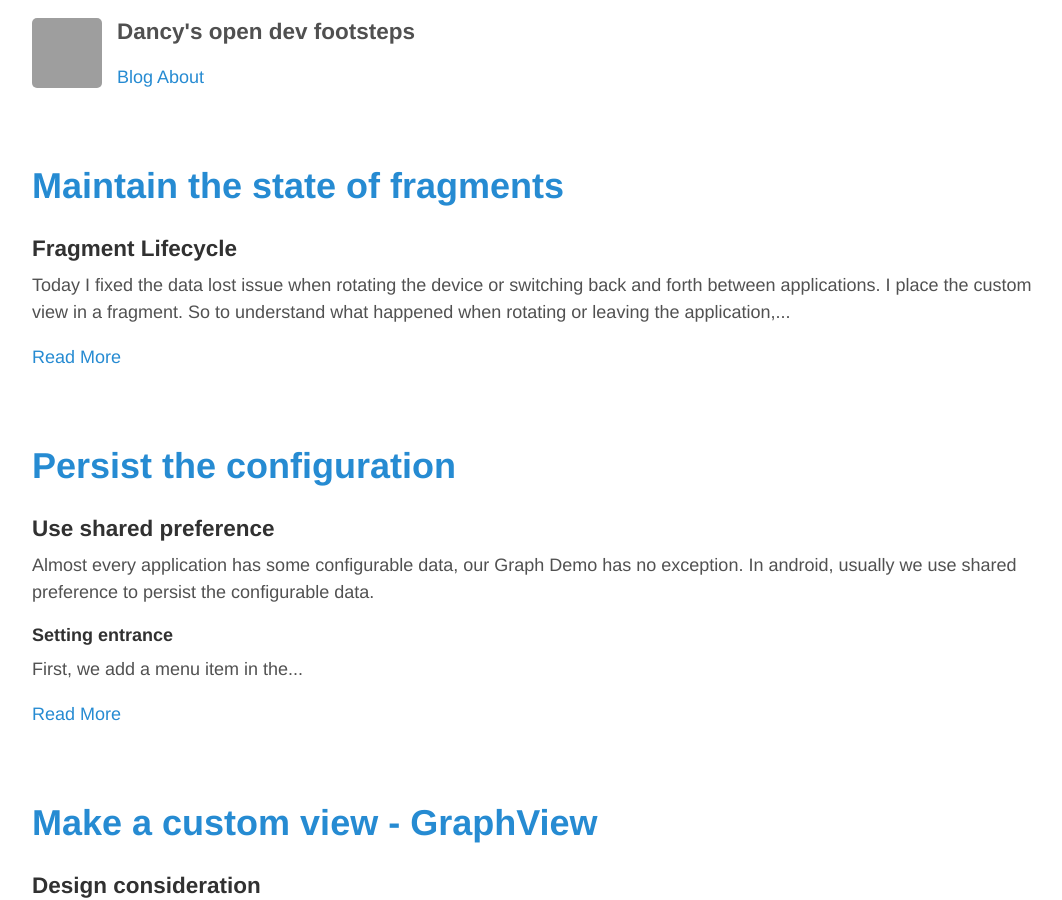
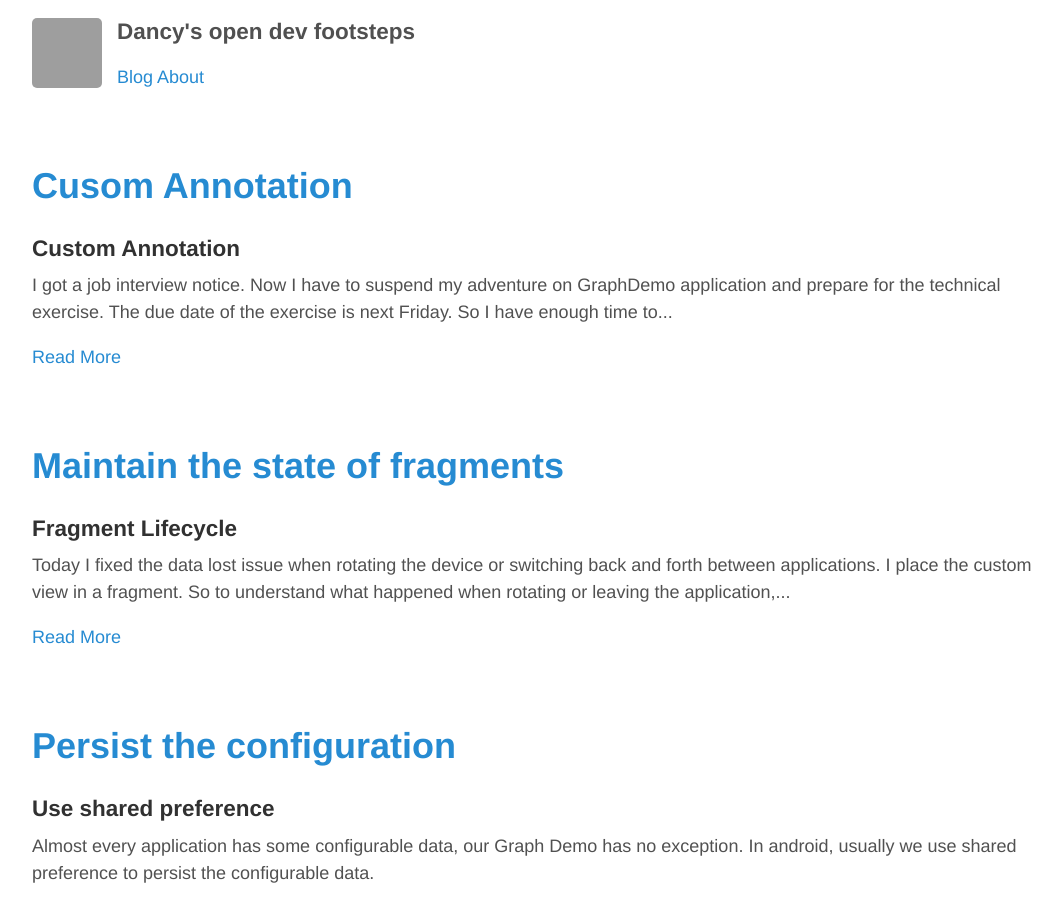
Before and after one commit to dancyxia/dancyxia.github.io, a Jekyll site: the page built from index.html, in a window 1280 px wide and 900 px high. Shown: the whole window, without its empty margins (95-1157 px from the left). Built offline with Jekyll 4.4.1, drawn with Linux system fonts in a browser that asks for light colours; some of the changed lines change nothing that is shown; grey boxes are pictures that could not be loaded.

Commit message:
add blog about custom annotation

```diff
--- a/_posts/2015-06-15-graphdemo-custom-view.md
+++ b/_posts/2015-06-15-graphdemo-custom-view.md
@@ -204,3 +204,7 @@ Usually we need to capture the touch event and handle it in custom view. Here we
 See figure below for the final effect
 
 ![placeholder](/images/graphview/graph_view.png)
+
+
+
+#### Thanks To [Icons4android](http://www.icons4android.com/) for providing the amazing icons
--- /dev/null
+++ b/_posts/2015-06-19-annotation-for-test.md
@@ -0,0 +1,85 @@
+---
+layout: post
+title: Cusom Annotation
+category: job interview
+tags: [algorithm, annotation]
+---
+
+### Custom Annotation
+
+I got a job interview notice. Now I have to suspend my adventure on GraphDemo application and prepare for the technical exercise. The due date of the exercise is next Friday. So I have enough time to prepare for it. I plan to finish the reading of "cracking the coding interview" and write all the exercises from the book. As the first step, I write a simple test framework for the exercise practising.
+
+The framework is based on java annotation. Similart to Junit test, I add the custom annotation to every test function. And then these functions can be executed one by one in the main function.
+
+Generally, setting up a custom annotation would go through following steps.
+
+#### Define annotation interface
+
+{%  highlight java linenos  %}
+
+@Retention(RetentionPolicy.RUNTIME)
+@Target (ElementType.METHOD)
+public @interface TestExercise {
+	public boolean enabled() default true;
+}
+
+{% endhighlight %}
+
+Annotation @Retention and @Target are built in annotations and served as the meta annotations.
+- @Retention
+This annotation specifies the functional scope of the custom annotation. It has following possible values:
+  - SOURCE: this indicates that this annotation is only retained in resource. It's ignored by compiler and JVM
+  - CLASS: if this value is presented, the annotation is retained by the compiler, but will be ignored by JVM
+  - RUNTIME: this indicates that this annotation will be retained in JVM and can be used at runtime via reflection.
+Here I use RUNTIME.
+
+- Target
+This annotation indicates the type of the custom annotation. Possible values can be: ANNOTATION_TYPE, CONSTRUCTOR, FIELD, TYPE, LOCAL_VARIABLE, METHOD, PACKAGE, PARAMETER.
+
+I use METHOD for our test annotation
+
+I also declared a property: enabled. This is to indicate if a test method should be executed.
+
+#### Retrieve annotation
+
+{%  highlight java linenos %}
+	public static void main (String args[]) {
+		try {
+			Class testContainer = Class.forName("TestContainer");
+			Class testEntity = Class.forName("test.TestExercise");
+			for (Method m : testContainer.getDeclaredMethods()) {
+				if (m.isAnnotationPresent(testEntity)) {
+					TestExercise test = (TestExercise)m.getAnnotation(testEntity);
+					if (test.enabled()) {
+						System.out.printf("Test method: %s %n", m.getName());
+						m.invoke(testContainer.newInstance());
+						System.out.println();
+					}
+				}
+			}
+		} catch(Exception e) {
+			e.printStackTrace();
+		}
+	}
+{% endhighlight  %}
+Several java reflection methods are used to retrieve annotation. function getDeclaredMethods is used to retrieve all declared methods of the class. Then isAnnotationPresent function is used to check if the custom annotation is presented. Function getAnnotation is for getting the annotation. And then we can use the annotation to check property "enabled".
+
+#### Place annotation
+Finally have a look at how the custom annotation is placed for the test function to be executed.
+{% highlight java linenos %}
+	@TestExercise(enabled = true)
+	public void testCompress() {
+		String s = "aaaaab eeererrrrrrrre ddffffdf";
+		char[] ori = s.toCharArray();
+		char[] input = new char[ori.length+10];
+		System.arraycopy(ori, 0, input, 0, ori.length);
+     	System.out.printf("%s is compressed to %s %n", s, StringExercise.compress(s));
+	}
+{% endhighlight  %}
+
+### test result
+
+![placeholder](/images/jobinterview/test-result.png)
+
+## Credit
+- [Java Annotations Tutorial – The ULTIMATE Guide](http://www.javacodegeeks.com/2014/11/java-annotations-tutorial.html)
```
Also changed, not shown: images/jobinterview/test-result.png (added).
